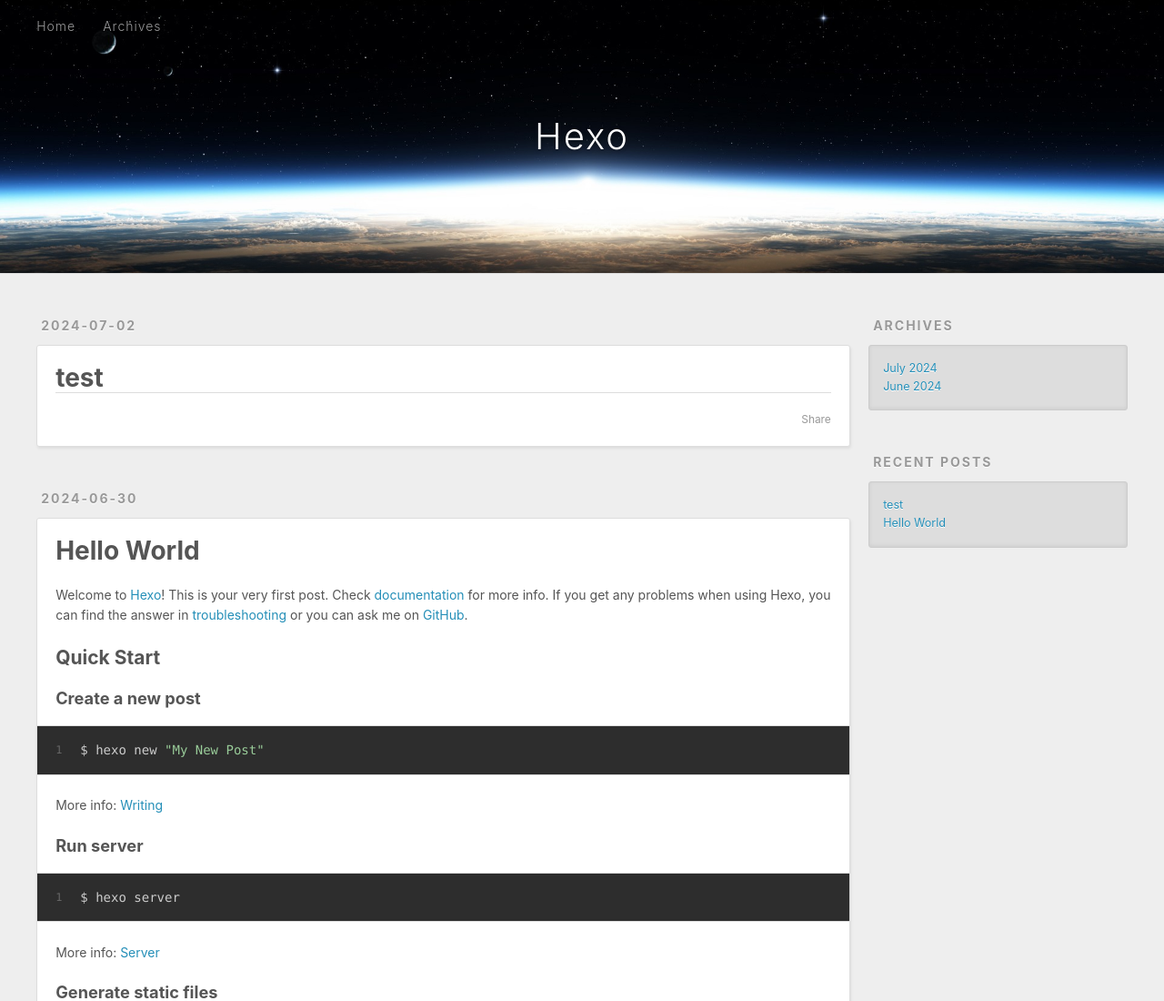
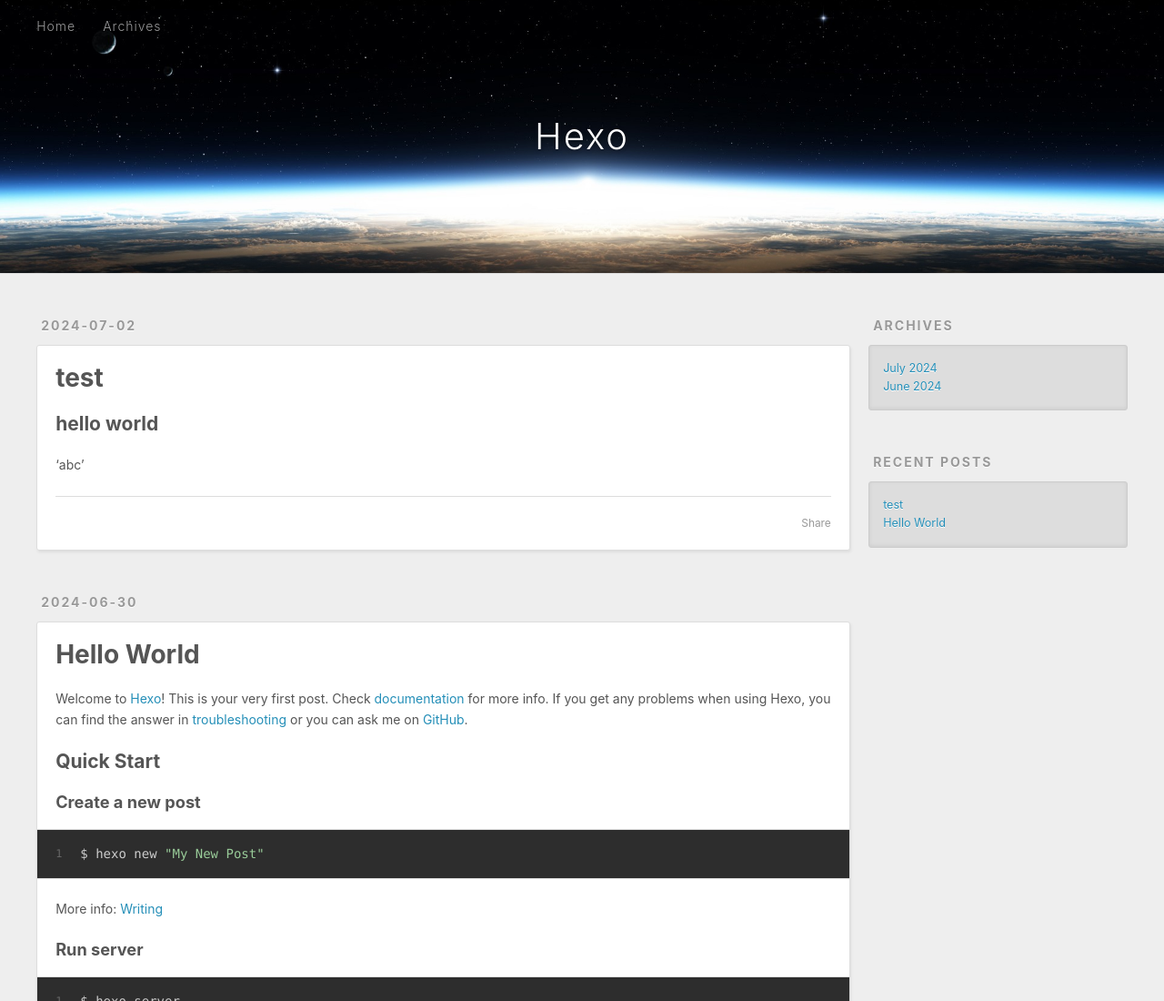
Before and after one commit to kai-nj/kai-nj.github.io, a plain HTML site: page index.html in a window 1280 px wide. Shown: the top 1100 px of the page at 91% size. Drawn offline with Linux system fonts and the light colour scheme.

Commit message:
add new blog

```diff
--- a/index.html
+++ b/index.html
@@ -91,6 +91,7 @@
 
     <div class="e-content article-entry" itemprop="articleBody">
 
+        <h2 id="hello-world"><a href="#hello-world" class="headerlink" title="hello world"></a>hello world</h2><p>‘abc’</p>
 
 
     </div>
```
Also changed, not shown: 2024/07/02/test/index.html (+5 -2 lines).
